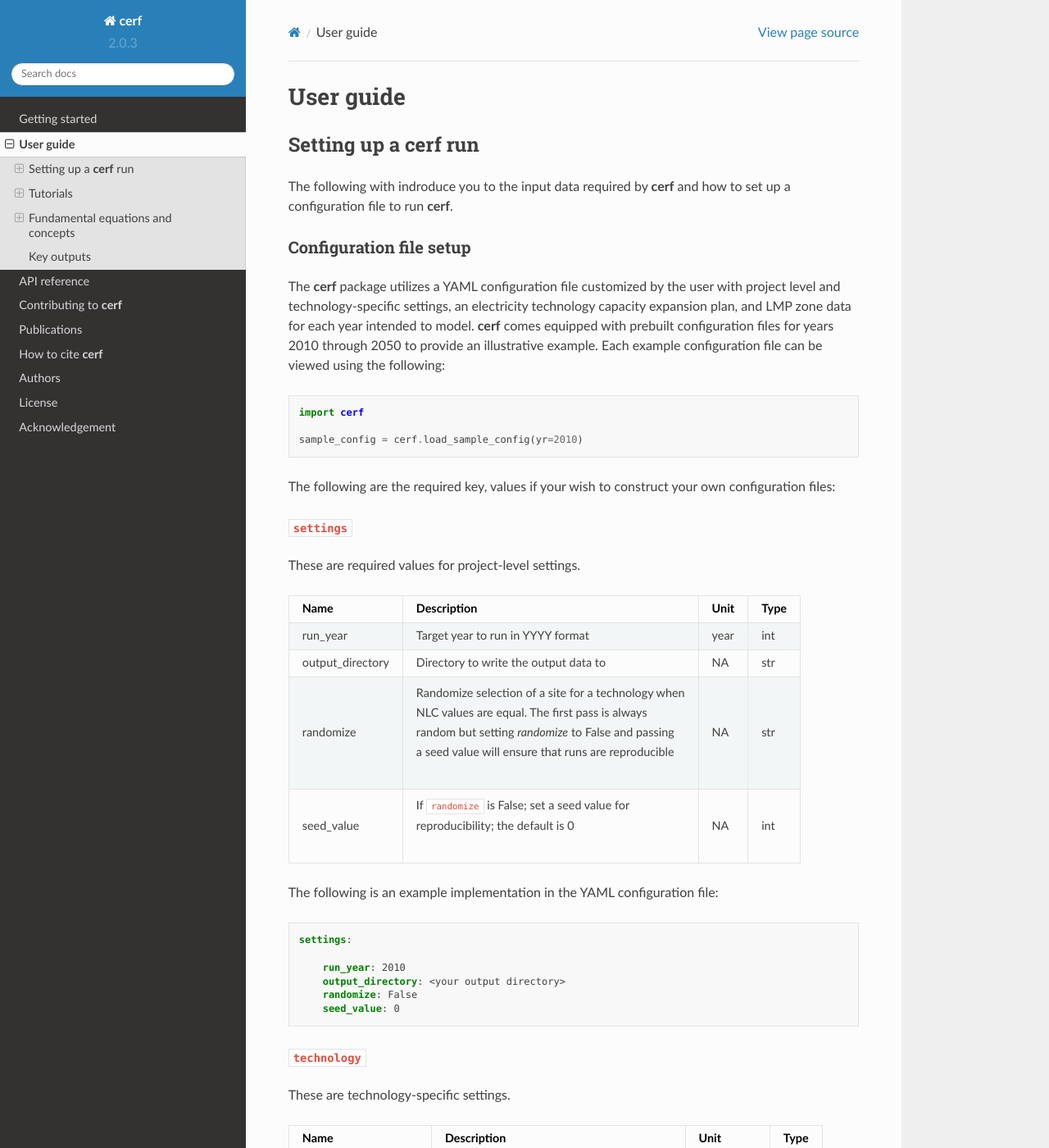
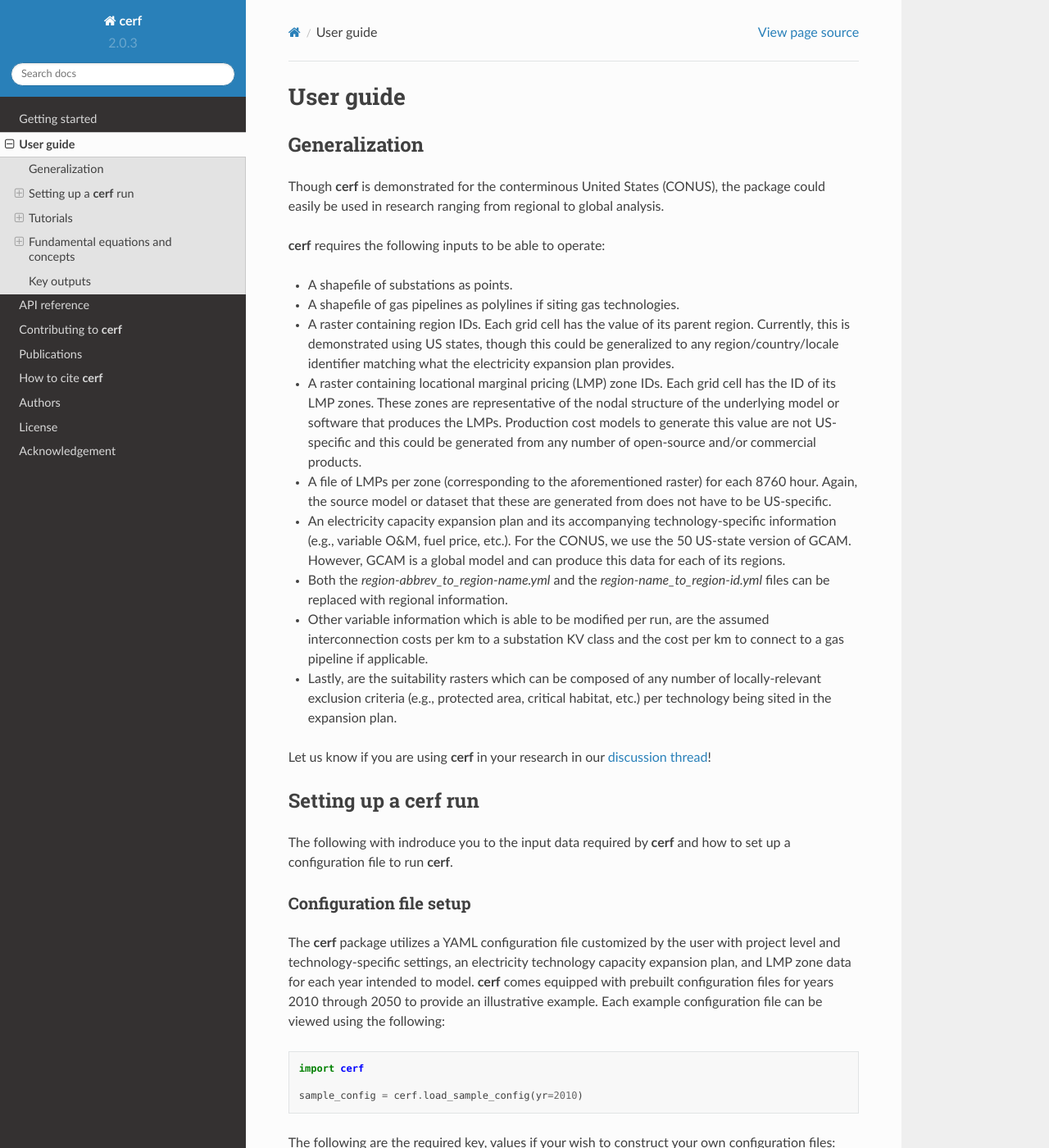
Before and after one commit to IMMM-SFA/cerf, a Sphinx documentation site: the page built from docs/source/user_guide.rst, in a window 1280 px wide and 1400 px high. Shown: the whole window at 82% size. Built offline with Sphinx 7.4.7 and the Read the Docs theme 2.0.0, drawn with Linux system fonts in a browser that asks for light colours; formulas are drawn with MathJax 3; some of the changed text lies outside the part shown.

Commit message:
docs section on generalizability

```diff
--- a/docs/source/getting_started.rst
+++ b/docs/source/getting_started.rst
@@ -8,7 +8,7 @@ The Capacity Expansion Regional Feasibility model (**cerf**) helps us evaluate t
 
 Each grid cell in **cerf** is given an initial value of suitable (0) or unsuitable (1) based on a collection of suitability criteria gleaned from the literature. **cerf**'s default suitability layers include both those that are common to all thermal technologies as well as technology-specific suitability criteria. Common suitability layers represent categories such as protected lands, critical habitat areas, and much more. Technology-specific suitability layers are those that satisfy requirements that may not be applicable to all technologies. An example would be minimum mean annual flow requirements for cooling water availability for individual thermal technologies.
 
-Though **cerf** provides sample data to run the conterminous United States (CONUS), it could be extended to function for any country or set of regions that had the following prerequisite data sources:  a spatial representation of substations or electricity transmission infrastructure, a spatial representation of gas pipeline infrastructure if applicable, any regionally applicable spatial data to construct suitability rasters from, access to hourly zonal LMP, and access to technology-specific information and each technologies accompanying electricity capacity expansion plan per region.  The Global Change Analysis Model (`GCAM <https://github.com/JGCRI/gcam-core>`_) is used to build our expansion plans and establish our technology-specific requirements through the end of the century. We derive our LMP from a grid operations model that also is harmonized with GCAM to provide consistent projections of energy system evolution.
+Though **cerf** provides sample data to run the conterminous United States (CONUS), it could be extended to function for any country or set of regions that had the following prerequisite data sources:  a spatial representation of substations or electricity transmission infrastructure, a spatial representation of gas pipeline infrastructure if applicable, any regionally applicable spatial data to construct suitability rasters from, access to hourly zonal LMP, and access to technology-specific information and each technologies accompanying electricity capacity expansion plan per region.  The Global Change Analysis Model (`GCAM <https://github.com/JGCRI/gcam-core>`_) is used to build our expansion plans and establish our technology-specific requirements through the end of the century. We derive our LMP from a grid operations model that also is harmonized with GCAM to provide consistent projections of energy system evolution.  See more about how to generalize **cerf** for your research `here <user_guide.rst#generalization>`_.
 
 We introduce a metric named Net Locational Cost (NLC) that is used compete power plant technologies for each grid cell based on the least cost option to site. NLC is calculated by subtracting the Net Operating Value (NOV) of a proposed power plant from the cost of its interconnection to the grid to represent the potential deployment value. Both the NOV parameter which incorporates many technology-specific values such as variable operations and maintenance costs, carbon price, heat rate, etc. and the interconnection cost parameter used for both electricity transmission and gas pipelines are configurable per time step.  All equations used in **cerf** are described in detail in the `documentation <user_guide.rst#fundamental-equations-and-concepts>`_.
 
--- a/docs/source/user_guide.rst
+++ b/docs/source/user_guide.rst
@@ -1,6 +1,26 @@
 ===============
 User guide
 ===============
+
+Generalization
+--------------
+
+Though **cerf** is demonstrated for the conterminous United States (CONUS), the package could easily be used in research ranging from regional to global analysis.
+
+**cerf** requires the following inputs to be able to operate:
+
+- A shapefile of substations as points.
+- A shapefile of gas pipelines as polylines if siting gas technologies.
+- A raster containing region IDs.  Each grid cell has the value of its parent region.  Currently, this is demonstrated using US states, though this could be generalized to any region/country/locale identifier matching what the electricity expansion plan provides.
+- A raster containing locational marginal pricing (LMP) zone IDs.  Each grid cell has the ID of its LMP zones.  These zones are representative of the nodal structure of the underlying model or software that produces the LMPs.  Production cost models to generate this value are not US-specific and this could be generated from any number of open-source and/or commercial products.
+- A file of LMPs per zone (corresponding to the aforementioned raster) for each 8760 hour.  Again, the source model or dataset that these are generated from does not have to be US-specific.
+- An electricity capacity expansion plan and its accompanying technology-specific information (e.g., variable O&M, fuel price, etc.).  For the CONUS, we use the 50 US-state version of GCAM.  However, GCAM is a global model and can produce this data for each of its regions.
+- Both the `region-abbrev_to_region-name.yml` and the `region-name_to_region-id.yml` files can be replaced with regional information.
+- Other variable information which is able to be modified per run, are the assumed interconnection costs per km to a substation KV class and the cost per km to connect to a gas pipeline if applicable.
+- Lastly, are the suitability rasters which can be composed of any number of locally-relevant exclusion criteria (e.g., protected area, critical habitat, etc.) per technology being sited in the expansion plan.
+
+Let us know if you are using **cerf** in your research in our `discussion thread <https://github.com/IMMM-SFA/cerf/discussions/61>`_!
+
 
 Setting up a **cerf** run
 -------------------------
@@ -317,7 +337,7 @@ Preparing suitability rasters
 
 The **cerf** package comes equipped with sample suitability data but you can build your on as well.
 
-You can see which suitability rasters are available in the `cerf` package by running:
+You can see which suitability rasters are available in the `cerf` package by running the following after installing the package data:
 
 .. code-block:: python
 
@@ -326,7 +346,7 @@ You can see which suitability rasters are available in the `cerf` package by run
     cerf.list_available_suitability_files()
 
 
-Rasters for spatial suitability at a resolution of 1km over the CONUS are required to conform to the format referenced in the following table.  Suitability rasters can be prepared using any GIS.
+The sample rasters for spatial suitability at a resolution of 1km over the CONUS use the following format.  Suitability rasters can be prepared using any GIS.
 
 .. table::
 
```
Also changed, not shown: docs/source/generalize.rst (added).
